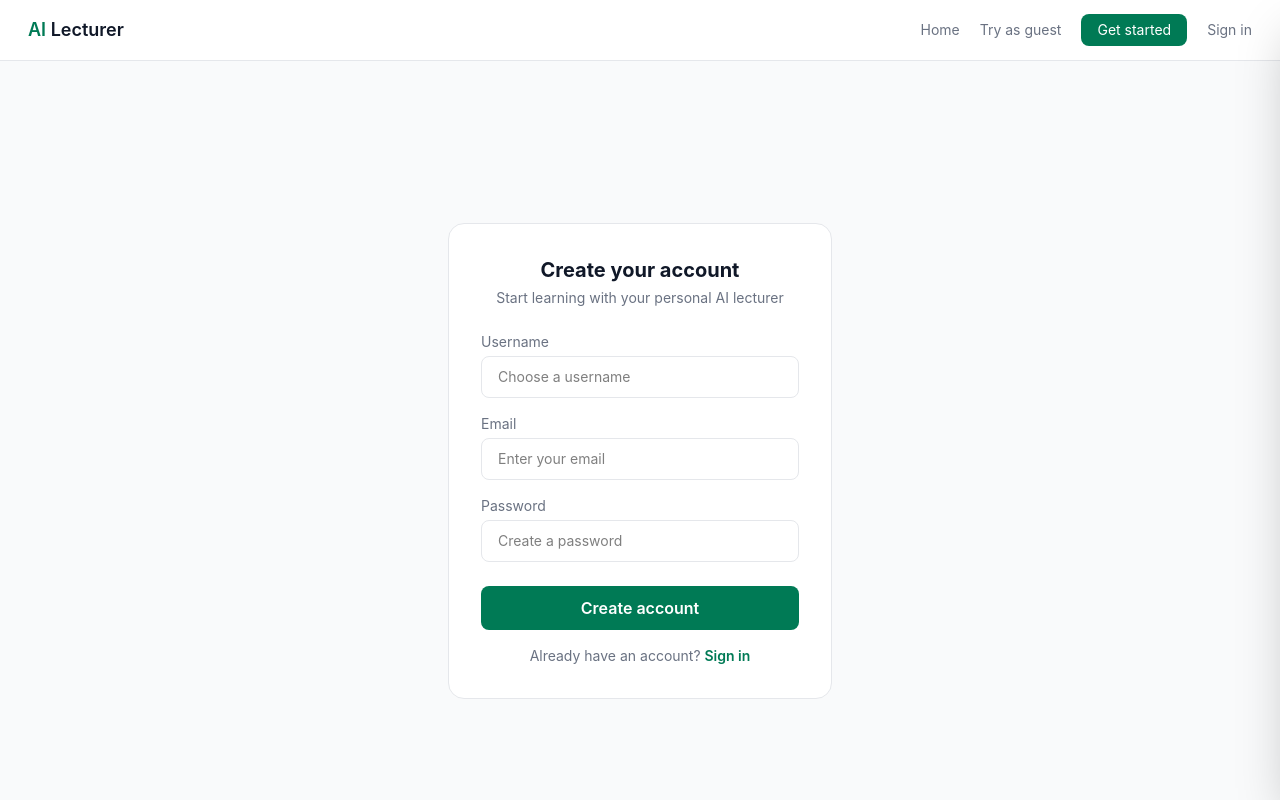
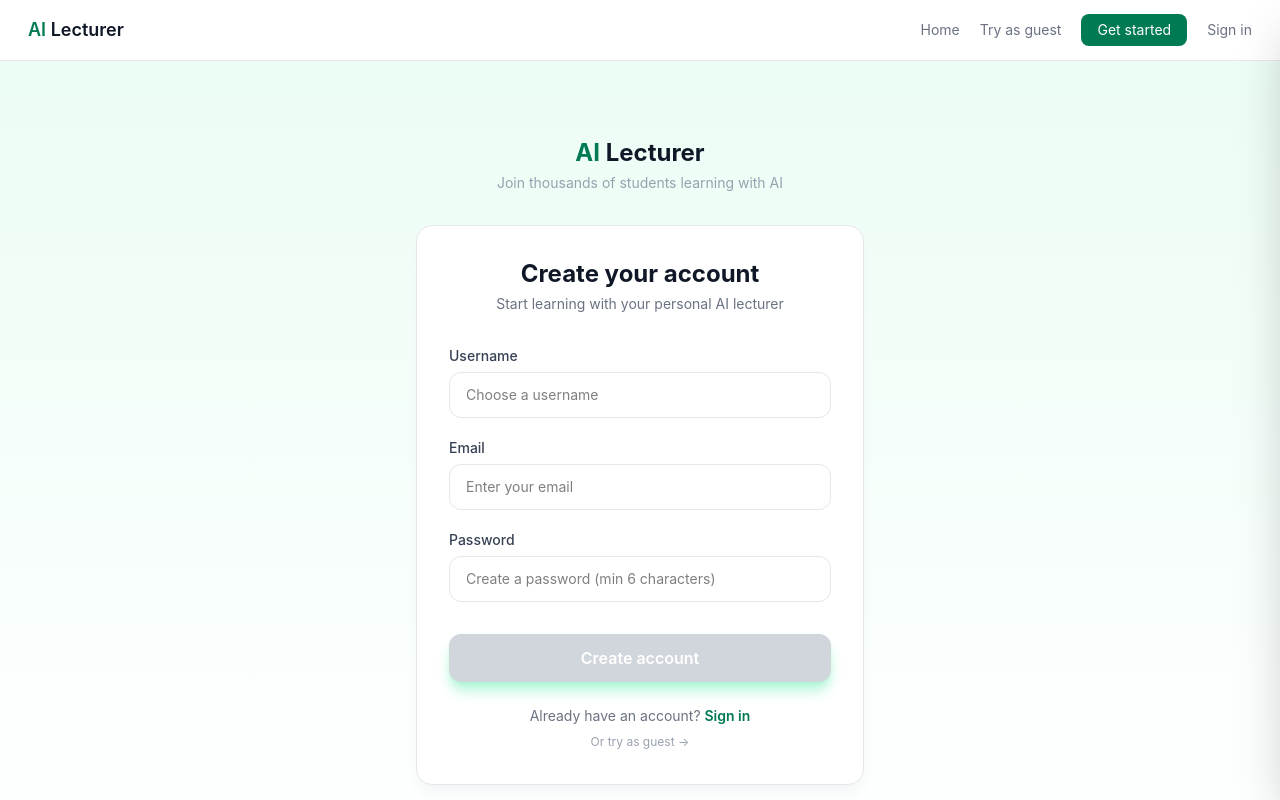
Before and after one commit to abdulbasitfaruq/Ai-lecturer-platform, a React (Vite) app in the folder frontend/: page /register in a window 1280 px wide. Shown: the top 800 px of the page. Built offline with nearby package versions, Linux system fonts and the light colour scheme.

Commit message:
Polish login and register pages with consistent design

```diff
--- a/frontend/src/pages/LoginPage.jsx
+++ b/frontend/src/pages/LoginPage.jsx
@@ -1,83 +1,115 @@
-import { useState } from 'react';
-import { useNavigate,Link } from 'react-router-dom';
-import { loginUser } from '../services/api';
+import { useState } from 'react'
+import { useNavigate, Link } from 'react-router-dom'
+import { loginUser } from '../services/api'
 
 function LoginPage() {
-    const navigate = useNavigate();
-    const [username, setUsername] = useState('');
-    const [password, setPassword] = useState('');
-    const [error, setError] = useState('');
-    const [loading, setLoading] = useState(false);
+    const navigate = useNavigate()
+    const [username, setUsername] = useState('')
+    const [password, setPassword] = useState('')
+    const [error, setError] = useState('')
+    const [loading, setLoading] = useState(false)
 
     const handleLogin = async (e) => {
-        e.preventDefault();
-        setLoading(true);
-        setError('');
+        e.preventDefault()
+        setLoading(true)
+        setError('')
 
         try {
-            const response = await loginUser(username, password);
-            localStorage.setItem('user', JSON.stringify(response.data.user));
-            localStorage.setItem('token', response.data.access_token);
-            navigate('/dashboard');
+            const response = await loginUser(username, password)
+            localStorage.setItem('user', JSON.stringify(response.data.user))
+            localStorage.setItem('token', response.data.access_token)
+            navigate('/dashboard')
         } catch (err) {
-            setError(err.response?.data?.detail || 'Login failed');
+            const detail = err.response?.data?.detail
+            if (typeof detail === 'string') {
+                setError(detail)
+            } else if (Array.isArray(detail)) {
+                setError(detail.map(d => d.msg).join(', '))
+            } else {
+                setError('Login failed. Please check your credentials.')
+            }
         } finally {
-            setLoading(false);
+            setLoading(false)
         }
     }
 
     return (
-        <div className="bg-gray-50 min-h-screen flex items-center justify-center">
-            <div className="bg-white rounded-2xl border border-gray-200 p-8 w-96">
-                <h2 className="text-xl font-bold text-gray-900 text-center mb-1">
+        <div className="min-h-screen bg-gradient-to-b from-emerald-50 to-white flex items-center justify-center px-4">
+            <div className="w-full max-w-md">
+                {/* Logo */}
+                <div className="text-center mb-8">
+                    <Link to="/" className="text-2xl font-bold">
+                        <span className="text-emerald-700">AI</span>
+                        <span className="text-gray-900"> Lecturer</span>
+                    </Link>
+                    <p className="text-gray-400 text-sm mt-1">Your personal AI-powered learning platform</p>
+                </div>
+
+                {/* Card */}
+                <div className="bg-white rounded-2xl border border-gray-200 shadow-lg shadow-gray-100 p-8">
+                    <h2 className="text-2xl font-bold text-gray-900 text-center mb-1">
                         Welcome back
                     </h2>
-                <p className="text-sm text-gray-500 text-center mb-6">
+                    <p className="text-sm text-gray-500 text-center mb-8">
                         Sign in to continue your learning journey
                     </p>
 
                     {error && (
-                    <div className="bg-red-50 text-red-600 text-sm p-3 rounded-lg mb-4">
-                        {error}
+                        <div className="bg-red-50 text-red-600 text-sm p-4 rounded-xl mb-6 flex items-center gap-2">
+                            <span>⚠</span>
+                            <span>{error}</span>
                         </div>
                     )}
 
-                <div className="mb-4">
-                    <label className="block text-sm text-gray-500 mb-1">Username</label>
+                    <div className="mb-5">
+                        <label className="block text-sm font-medium text-gray-700 mb-1.5">Username</label>
                         <input
                             type="text"
                             value={username}
                             onChange={(e) => setUsername(e.target.value)}
-                        className="w-full border border-gray-200 rounded-lg px-4 py-2.5 text-sm focus:outline-none focus:border-emerald-700"
+                            onKeyDown={(e) => e.key === 'Enter' && handleLogin(e)}
+                            className="w-full border border-gray-200 rounded-xl px-4 py-3 text-sm focus:outline-none focus:border-emerald-500 focus:ring-2 focus:ring-emerald-100 transition-all"
                             placeholder="Enter your username"
                         />
                     </div>
 
-                <div className="mb-6">
-                    <label className="block text-sm text-gray-500 mb-1">Password</label>
+                    <div className="mb-8">
+                        <label className="block text-sm font-medium text-gray-700 mb-1.5">Password</label>
                         <input
                             type="password"
                             value={password}
                             onChange={(e) => setPassword(e.target.value)}
-                        className="w-full border border-gray-200 rounded-lg px-4 py-2.5 text-sm focus:outline-none focus:border-emerald-700"
+                            onKeyDown={(e) => e.key === 'Enter' && handleLogin(e)}
+                            className="w-full border border-gray-200 rounded-xl px-4 py-3 text-sm focus:outline-none focus:border-emerald-500 focus:ring-2 focus:ring-emerald-100 transition-all"
                             placeholder="Enter your password"
                         />
                     </div>
 
                     <button
                         onClick={handleLogin}
-                    disabled={loading}
-                    className="w-full bg-emerald-700 text-white py-2.5 rounded-lg font-semibold hover:bg-emerald-800 disabled:bg-gray-300"
+                        disabled={loading || !username || !password}
+                        className="w-full bg-emerald-700 text-white py-3 rounded-xl font-semibold hover:bg-emerald-800 disabled:bg-gray-300 shadow-lg shadow-emerald-200 hover:shadow-emerald-300 transition-all hover:scale-[1.02] active:scale-[0.98]"
                     >
-                    {loading ? 'Signing in...' : 'Sign in'}
+                        {loading ? (
+                            <span className="flex items-center justify-center gap-2">
+                                <span className="w-4 h-4 border-2 border-white border-t-transparent rounded-full animate-spin"></span>
+                                Signing in...
+                            </span>
+                        ) : 'Sign in'}
                     </button>
 
-                <p className="text-sm text-gray-500 text-center mt-4">
+                    <div className="mt-6 text-center">
+                        <p className="text-sm text-gray-500">
                             Don't have an account?{' '}
-                    <Link to="/register" className="text-emerald-700 font-semibold">
+                            <Link to="/register" className="text-emerald-700 font-semibold hover:text-emerald-800">
                                 Sign up free
                             </Link>
                         </p>
+                        <Link to="/guest" className="text-xs text-gray-400 hover:text-gray-600 mt-2 inline-block">
+                            Or try as guest →
+                        </Link>
+                    </div>
+                </div>
             </div>
         </div>
     )
--- a/frontend/src/pages/RegisterPage.jsx
+++ b/frontend/src/pages/RegisterPage.jsx
@@ -1,96 +1,124 @@
-import { useState } from 'react';
-import { useNavigate,Link } from 'react-router-dom';
-import { registerUser } from '../services/api';
+import { useState } from 'react'
+import { useNavigate, Link } from 'react-router-dom'
+import { registerUser } from '../services/api'
 
 function RegisterPage() {
-    const navigate = useNavigate();
-    const [username, setUsername] = useState('');
-    const [email, setEmail] = useState('');
-    const [password, setPassword] = useState('');
-    const [error, setError] = useState('');
-    const [loading, setLoading] = useState(false);
-
+    const navigate = useNavigate()
+    const [username, setUsername] = useState('')
+    const [email, setEmail] = useState('')
+    const [password, setPassword] = useState('')
+    const [error, setError] = useState('')
+    const [loading, setLoading] = useState(false)
 
     const handleRegister = async (e) => {
-        e.preventDefault();
-        setLoading(true);
-        setError('');
-
+        e.preventDefault()
+        setLoading(true)
+        setError('')
 
         try {
-          await registerUser(username, email, password);
-          navigate('/login');
+            await registerUser(username, email, password)
+            navigate('/login')
         } catch (err) {
-        setError(err.response?.data?.detail || 'Registration failed');
+            const detail = err.response?.data?.detail
+            if (typeof detail === 'string') {
+                setError(detail)
+            } else if (Array.isArray(detail)) {
+                setError(detail.map(d => d.msg).join(', '))
+            } else {
+                setError('Registration failed. Please try again.')
+            }
         } finally {
-            setLoading(false);
+            setLoading(false)
         }
     }
 
+    return (
+        <div className="min-h-screen bg-gradient-to-b from-emerald-50 to-white flex items-center justify-center px-4">
+            <div className="w-full max-w-md">
+                {/* Logo */}
+                <div className="text-center mb-8">
+                    <Link to="/" className="text-2xl font-bold">
+                        <span className="text-emerald-700">AI</span>
+                        <span className="text-gray-900"> Lecturer</span>
+                    </Link>
+                    <p className="text-gray-400 text-sm mt-1">Join thousands of students learning with AI</p>
+                </div>
 
-    return (
-        <div className="bg-gray-50 min-h-screen flex items-center justify-center">
-            <div className="bg-white rounded-2xl border border-gray-200 p-8 w-96">
-                <h2 className="text-xl font-bold text-gray-900 text-center mb-1">
+                {/* Card */}
+                <div className="bg-white rounded-2xl border border-gray-200 shadow-lg shadow-gray-100 p-8">
+                    <h2 className="text-2xl font-bold text-gray-900 text-center mb-1">
                         Create your account
                     </h2>
-                <p className="text-sm text-gray-500 text-center mb-6">
+                    <p className="text-sm text-gray-500 text-center mb-8">
                         Start learning with your personal AI lecturer
                     </p>
 
                     {error && (
-                    <div className="bg-red-50 text-red-600 text-sm p-3 rounded-lg mb-4">
-                        {error}
+                        <div className="bg-red-50 text-red-600 text-sm p-4 rounded-xl mb-6 flex items-center gap-2">
+                            <span>⚠</span>
+                            <span>{error}</span>
                         </div>
                     )}
 
-                <div className="mb-4">
-                    <label className="block text-sm text-gray-500 mb-1">Username</label>
+                    <div className="mb-5">
+                        <label className="block text-sm font-medium text-gray-700 mb-1.5">Username</label>
                         <input
                             type="text"
                             value={username}
                             onChange={(e) => setUsername(e.target.value)}
-                        className="w-full border border-gray-200 rounded-lg px-4 py-2.5 text-sm focus:outline-none focus:border-emerald-700"
+                            className="w-full border border-gray-200 rounded-xl px-4 py-3 text-sm focus:outline-none focus:border-emerald-500 focus:ring-2 focus:ring-emerald-100 transition-all"
                             placeholder="Choose a username"
                         />
                     </div>
 
-                <div className="mb-4">
-                    <label className="block text-sm text-gray-500 mb-1">Email</label>
+                    <div className="mb-5">
+                        <label className="block text-sm font-medium text-gray-700 mb-1.5">Email</label>
                         <input
                             type="email"
                             value={email}
                             onChange={(e) => setEmail(e.target.value)}
-                        className="w-full border border-gray-200 rounded-lg px-4 py-2.5 text-sm focus:outline-none focus:border-emerald-700"
+                            className="w-full border border-gray-200 rounded-xl px-4 py-3 text-sm focus:outline-none focus:border-emerald-500 focus:ring-2 focus:ring-emerald-100 transition-all"
                             placeholder="Enter your email"
                         />
                     </div>
 
-                <div className="mb-6">
-                    <label className="block text-sm text-gray-500 mb-1">Password</label>
+                    <div className="mb-8">
+                        <label className="block text-sm font-medium text-gray-700 mb-1.5">Password</label>
                         <input
                             type="password"
                             value={password}
                             onChange={(e) => setPassword(e.target.value)}
-                        className="w-full border border-gray-200 rounded-lg px-4 py-2.5 text-sm focus:outline-none focus:border-emerald-700"
-                        placeholder="Create a password"
+                            onKeyDown={(e) => e.key === 'Enter' && handleRegister(e)}
+                            className="w-full border border-gray-200 rounded-xl px-4 py-3 text-sm focus:outline-none focus:border-emerald-500 focus:ring-2 focus:ring-emerald-100 transition-all"
+                            placeholder="Create a password (min 6 characters)"
                         />
                     </div>
 
                     <button
                         onClick={handleRegister}
-                    disabled={loading}
-                    className="w-full bg-emerald-700 text-white py-2.5 rounded-lg font-semibold hover:bg-emerald-800 disabled:bg-gray-300"
+                        disabled={loading || !username || !email || !password}
+                        className="w-full bg-emerald-700 text-white py-3 rounded-xl font-semibold hover:bg-emerald-800 disabled:bg-gray-300 shadow-lg shadow-emerald-200 hover:shadow-emerald-300 transition-all hover:scale-[1.02] active:scale-[0.98]"
                     >
-                    {loading ? 'Creating account...' : 'Create account'}
+                        {loading ? (
+                            <span className="flex items-center justify-center gap-2">
+                                <span className="w-4 h-4 border-2 border-white border-t-transparent rounded-full animate-spin"></span>
+                                Creating account...
+                            </span>
+                        ) : 'Create account'}
                     </button>
 
-                <p className="text-sm text-gray-500 text-center mt-4">
+                    <div className="mt-6 text-center">
+                        <p className="text-sm text-gray-500">
                             Already have an account?{' '}
-                    <Link to="/login" className="text-emerald-700 font-semibold">
+                            <Link to="/login" className="text-emerald-700 font-semibold hover:text-emerald-800">
                                 Sign in
                             </Link>
                         </p>
+                        <Link to="/guest" className="text-xs text-gray-400 hover:text-gray-600 mt-2 inline-block">
+                            Or try as guest →
+                        </Link>
+                    </div>
+                </div>
             </div>
         </div>
     )
```
Lines whose indentation alone changed are shown as unchanged.
